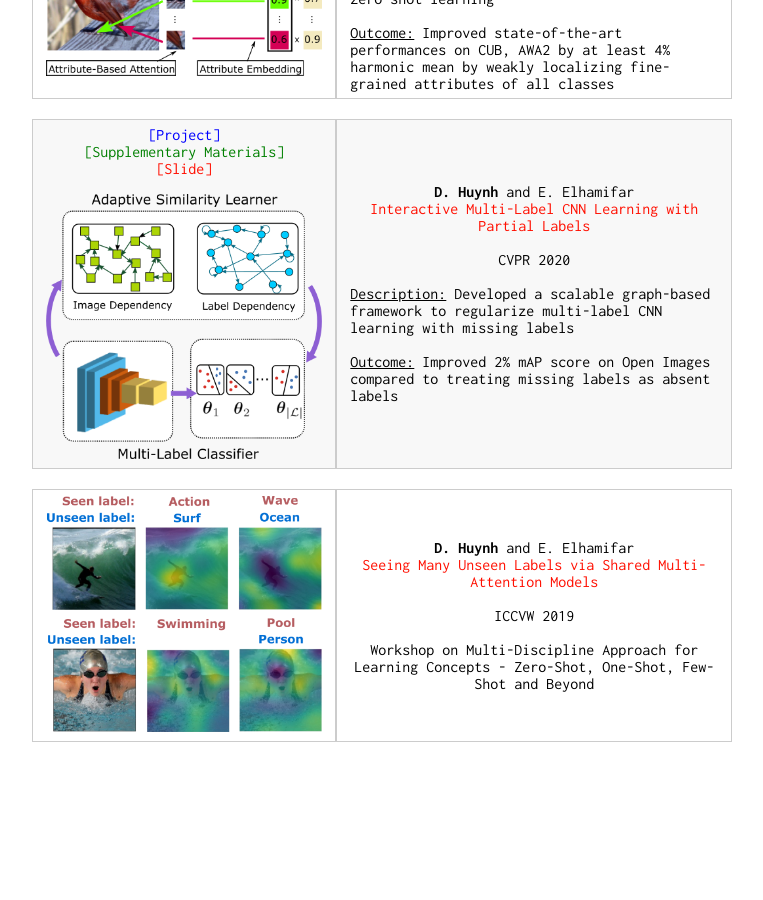
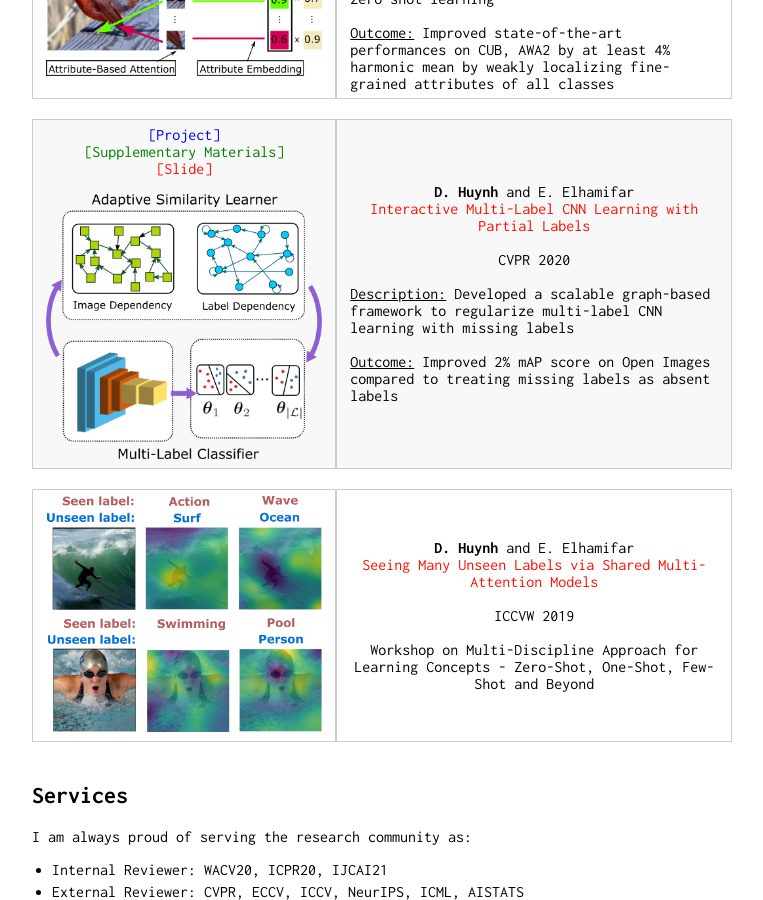
Before and after one commit to ZiweiXU/hbdat.github.io, a Jekyll site: the page built from index.md, in a window 1280 px wide and 900 px high, scrolled down 2028 px. Shown: the whole window, without its empty margins (258-1021 px from the left). Built offline with Jekyll 4.4.1, drawn with Linux system fonts in a browser that asks for light colours; before the commit the page ends 2790 px from its top, so only the background shows below that.

Commit message:
Services

```diff
--- a/index.md
+++ b/index.md
@@ -198,3 +198,8 @@ I am currently working on:
 </td>
 </tr>
 </table>
+
+## Services
+I am always proud of serving the research community as:
++ Internal Reviewer: WACV20, ICPR20, IJCAI21
++ External Reviewer: CVPR, ECCV, ICCV, NeurIPS, ICML, AISTATS
```
